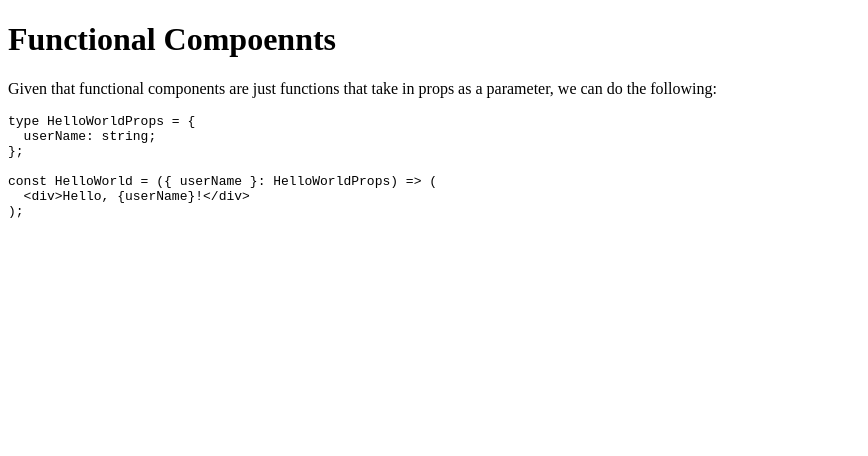
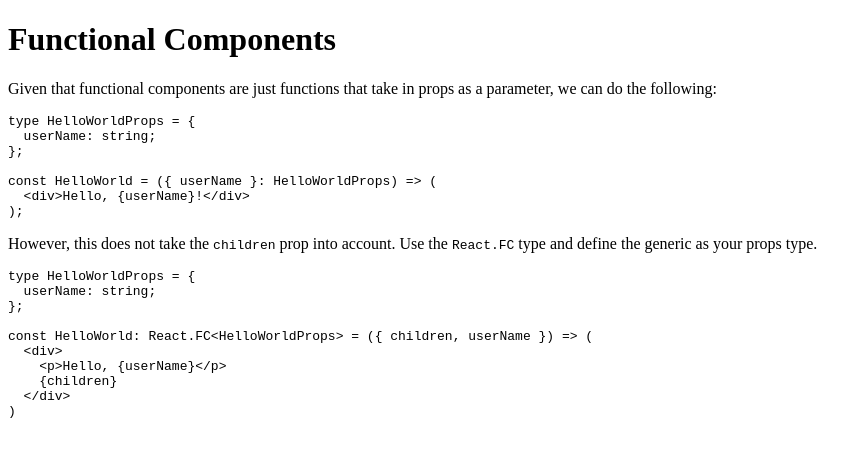
Before and after one commit to AryanJ-NYC/reactandtypescript.dev, a Gatsby site: page /examples/functional-components in a window 1280 px wide. Shown: the whole page, without its empty margins (0-868 px from the left). Built offline with nearby package versions, Linux system fonts and the light colour scheme; Gatsby itself is replaced by a stand-in of ours; code samples lack their colours.

Commit message:
Add to functional components page

````diff
--- a/src/pages/examples/functional-components.mdx
+++ b/src/pages/examples/functional-components.mdx
@@ -4,7 +4,7 @@ route: /installation/functional-components
 menu: Examples
 ---
 
-# Functional Compoennts
+# Functional Components
 Given that functional components are just functions that take in props as a parameter, we can do the following:
 
 ```tsx
@@ -16,3 +16,18 @@ const HelloWorld = ({ userName }: HelloWorldProps) => (
   <div>Hello, {userName}!</div>
 );
 ```
+
+However, this does not take the `children` prop into account. Use the `React.FC` type and define the generic as your props type.
+
+```tsx
+type HelloWorldProps = {
+  userName: string;
+};
+
+const HelloWorld: React.FC<HelloWorldProps> = ({ children, userName }) => (
+  <div>
+    <p>Hello, {userName}</p>
+    {children}
+  </div>
+)
+```
````
Also changed, not shown: .docz/app/db.json, .docz/app/imports.js.
